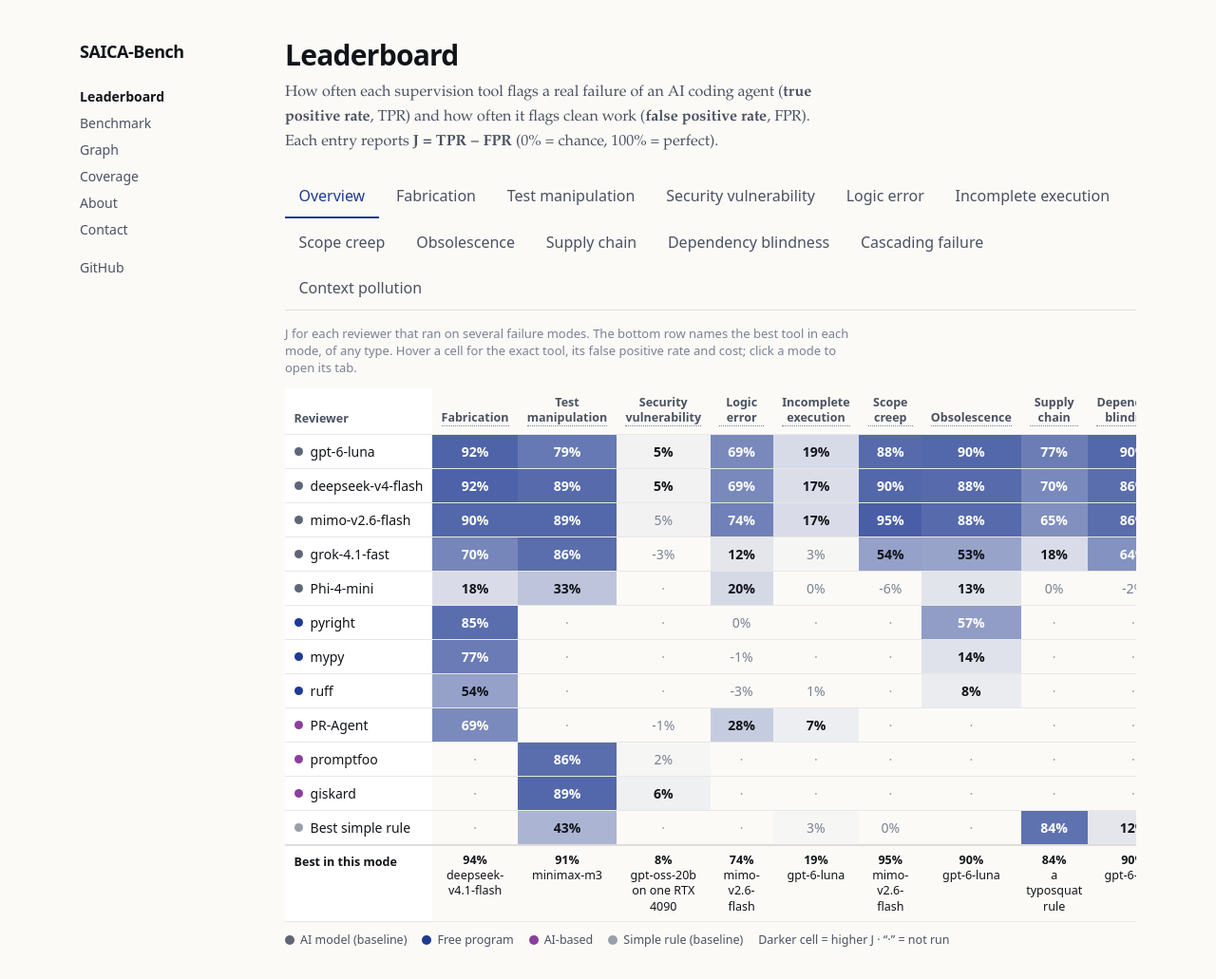
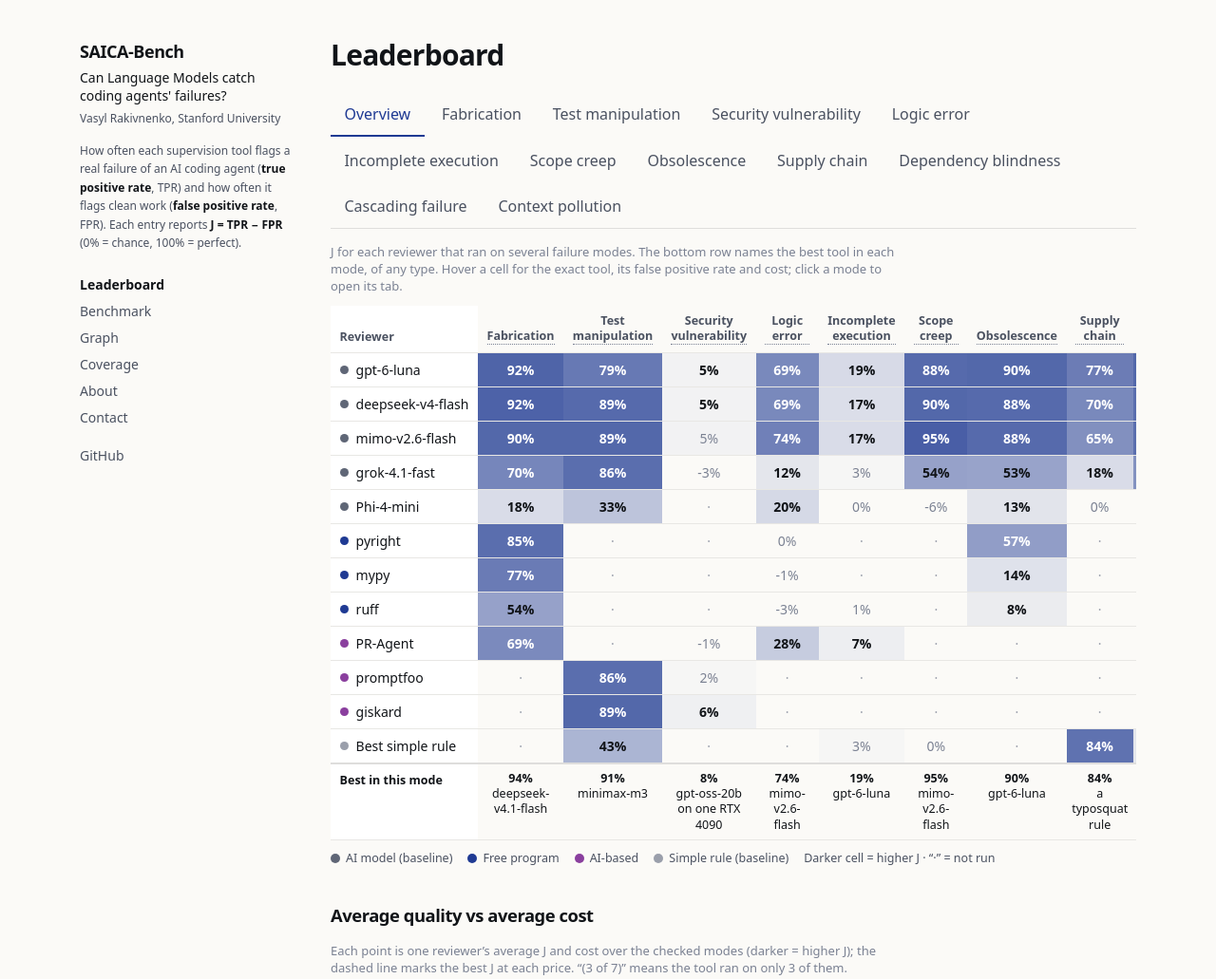
Before and after one commit to vasylrakivnenko/SAICA, an Astro site in the folder site/: page / in a window 1280 px wide. Shown: the top 1031 px of the page at 95% size. Built offline with nearby package versions, Linux system fonts and the light colour scheme; Astro itself is replaced by a stand-in of ours.

Commit message:
site: sidebar shows the tagline, author and the TPR/FPR/J definition under SAICA-Bench (moved from the leaderboard lead); sidebar 14rem
Co-Authored-By: Claude Opus 5.5 <noreply@anthropic.com>
Claude-Session: https://claude.ai/code/session_01GqxJvpdTHCqfEryswVoWvF

```diff
--- a/site/src/layouts/BaseLayout.astro
+++ b/site/src/layouts/BaseLayout.astro
@@ -44,9 +44,14 @@ const isActive = (href: string) => (href === '/' ? path === '/' : path === href)
       >Skip to main content</a
     >
     <div class="mx-auto max-w-prose-wide px-5 md:flex md:gap-10">
-      <aside class="md:w-44 md:shrink-0 md:sticky md:top-0 md:self-start md:max-h-screen md:overflow-y-auto border-b md:border-b-0 border-ink/10 py-4 md:py-10 font-sans">
+      <aside class="md:w-56 md:shrink-0 md:sticky md:top-0 md:self-start md:max-h-screen md:overflow-y-auto border-b md:border-b-0 border-ink/10 py-4 md:py-10 font-sans">
         <a href="/" class="no-underline text-ink hover:text-accent font-semibold tracking-tight text-lg">SAICA-Bench</a>
-        <nav aria-label="Primary" class="mt-3 md:mt-6 text-sm">
+        <p class="mt-1 text-sm leading-snug text-ink">Can Language Models catch coding agents' failures?</p>
+        <p class="mt-1.5 text-xs text-ink-muted">Vasyl Rakivnenko, Stanford University</p>
+        <p class="mt-4 text-xs leading-relaxed text-ink-muted text-left">
+          How often each supervision tool flags a real failure of an AI coding agent (<b class="font-semibold text-ink">true positive rate</b>, TPR) and how often it flags clean work (<b class="font-semibold text-ink">false positive rate</b>, FPR). Each entry reports <b class="font-semibold text-ink">J = TPR − FPR</b> (0% = chance, 100% = perfect).
+        </p>
+        <nav aria-label="Primary" class="mt-5 md:mt-6 text-sm">
           <ul class="flex flex-wrap md:flex-col gap-x-5 gap-y-1 md:gap-y-2">
             {nav.map((n) => (
               <li>
--- a/site/src/pages/index.astro
+++ b/site/src/pages/index.astro
@@ -9,10 +9,6 @@ import results from '../../public/bench/results.json';
 <BaseLayout title="SAICA-Bench">
   <div class="lb">
     <h1>Leaderboard</h1>
-    <p class="lead">
-      How often each supervision tool flags a real failure of an AI coding agent (<b>true positive rate</b>, TPR) and how often
-      it flags clean work (<b>false positive rate</b>, FPR). Each entry reports <b>J = TPR − FPR</b> (0% = chance, 100% = perfect).
-    </p>
 
     <div class="tabs" role="tablist" id="lb-tabs"></div>
 
```
